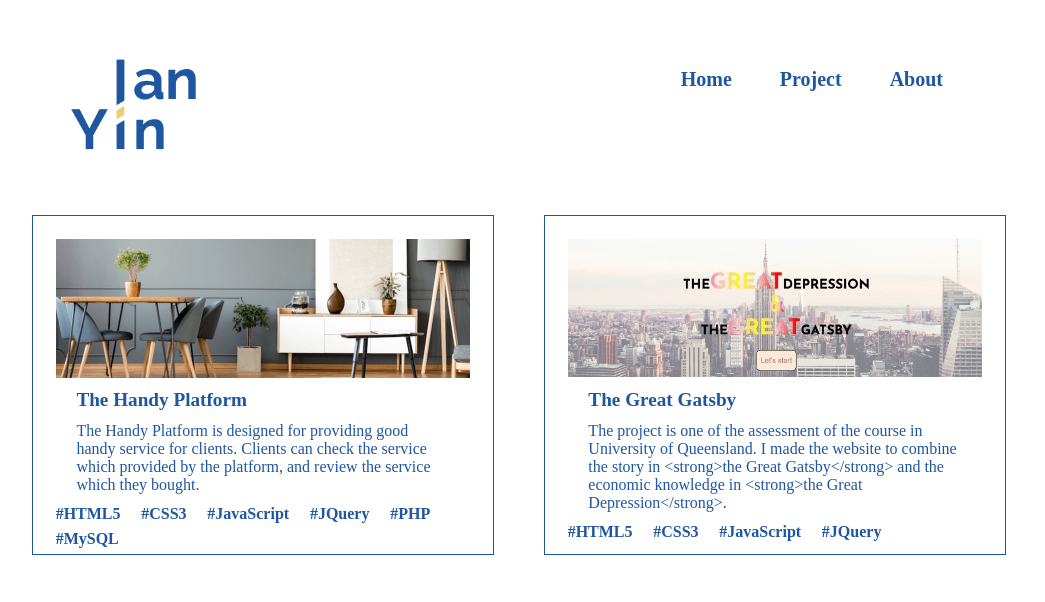
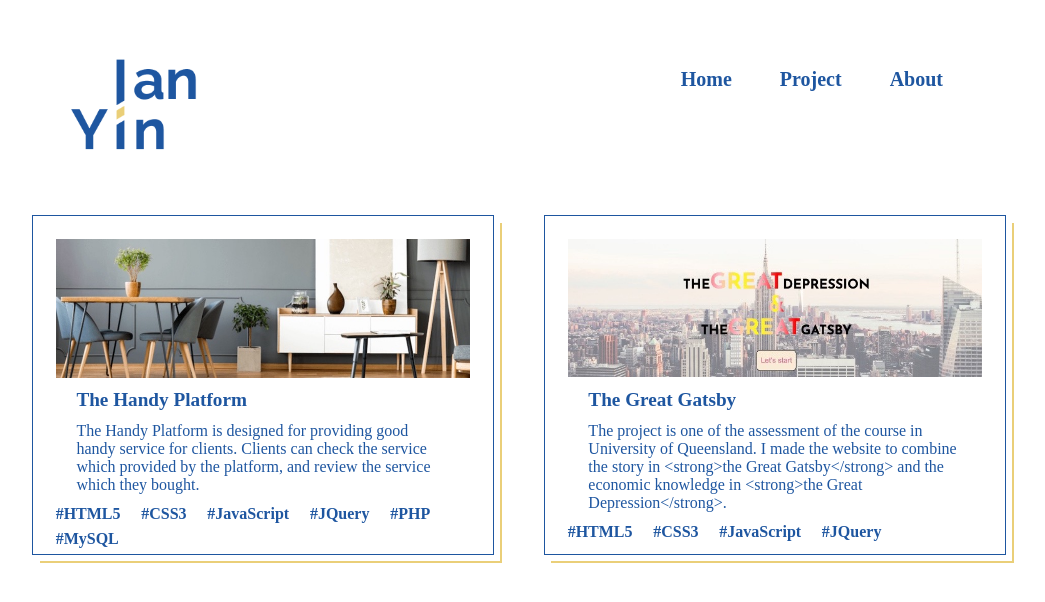
Before and after one commit to IAN-YZL/My-web-REACT, a React (Create React App) app: page / in a window 1280 px wide. Shown: the top 602 px of the page, without its empty margins (121-1166 px from the left). Built offline with nearby package versions, Linux system fonts and the light colour scheme.

Commit message:
add shadow to cards

```diff
--- a/src/component/Project/Card.jsx
+++ b/src/component/Project/Card.jsx
@@ -2,6 +2,7 @@ import React from 'react';
 import Information from './Information';
 import Keyword from './Keyword';
 import style from './Project.module.css';
+import Shadow from './Shadow';
 
 const Card = (props) => (
     <div className={style.card}>
@@ -10,6 +11,7 @@ const Card = (props) => (
             <Information title={props.information['title']}>{props.information['detail']}</Information>
             <Keyword keywords={props.information['keywords']}></Keyword>
         </div>
+        <Shadow />
     </div>
 );
 
--- a/src/component/Project/Project.module.css
+++ b/src/component/Project/Project.module.css
@@ -50,3 +50,12 @@
         .keywords p::before {
           content: '#';
           color: #1E56A0; }
+.shadow {
+    position: absolute;
+    border-right: 2px solid #EACF79;
+    border-bottom: 2px solid #EACF79;
+    width: 100%;
+    height: 100%;
+    top: 2%;
+    left: 1.5%;
+}
--- /dev/null
+++ b/src/component/Project/Shadow.jsx
@@ -0,0 +1,9 @@
+import React from 'react';
+import style from './Project.module.css';
+
+
+const Shadow = () => (
+    <div className={style.shadow}></div>
+);
+
+export default Shadow;
```
